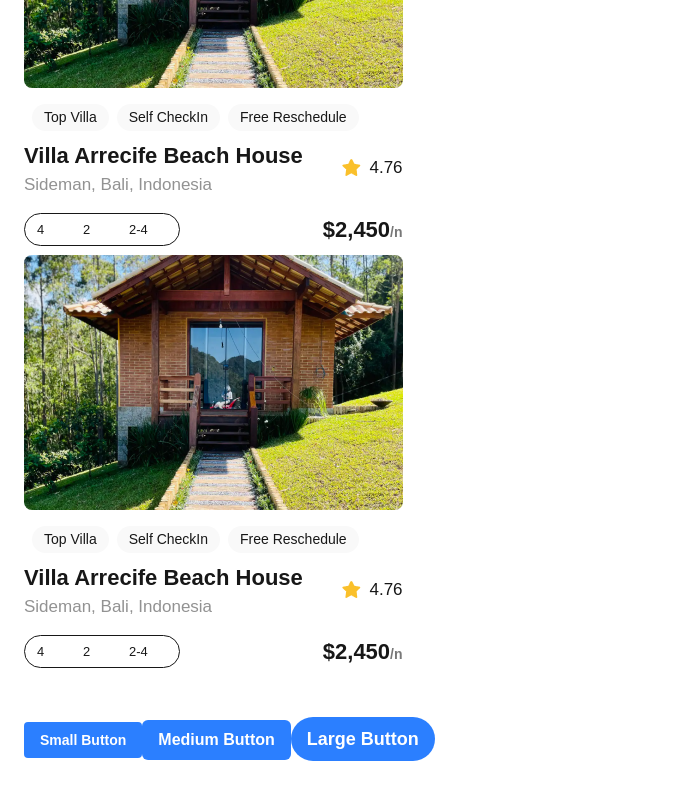
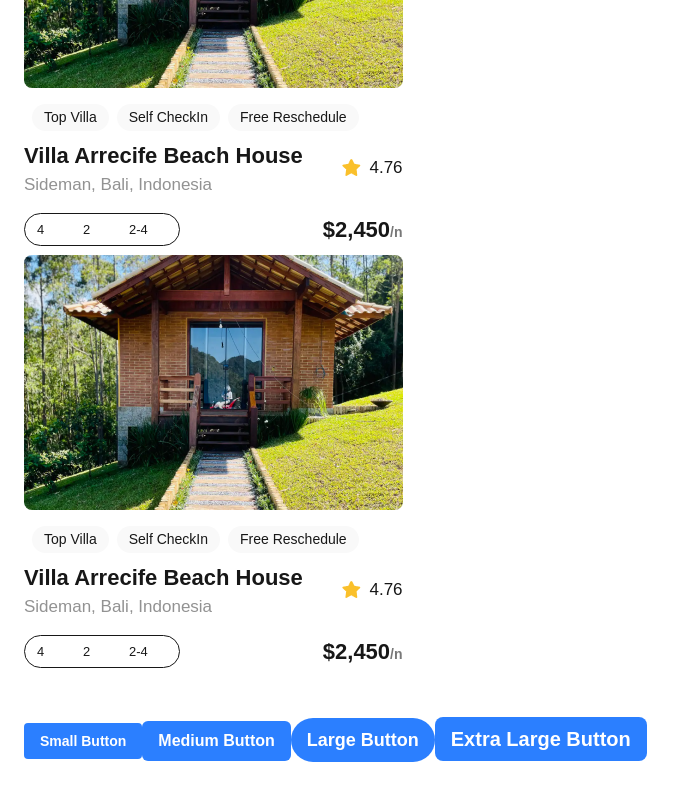
Before and after one commit to Wambuku/alx-project-0x00-setup, a Next.js app in the folder alx-project-0x00/: page /landing in a window 1280 px wide. Shown: the part 641-1441 px from the top of the page, without its empty margins (0-686 px from the left). Built offline with nearby package versions, Linux system fonts and the light colour scheme.

Commit message:
Revamped Readme

```diff
--- a/alx-project-0x00/pages/landing.tsx
+++ b/alx-project-0x00/pages/landing.tsx
@@ -13,6 +13,7 @@ const Landing: React.FC = () => {
         <Button title="Small Button" styles="text-sm rounded-sm" />
         <Button title="Medium Button" styles="text-base rounded-md" />
         <Button title="Large Button" styles="text-lg rounded-full" />
+        <Button title="Extra Large Button" styles="text-xl rounded-lg" />
         </div>
         </div>
     )
```
